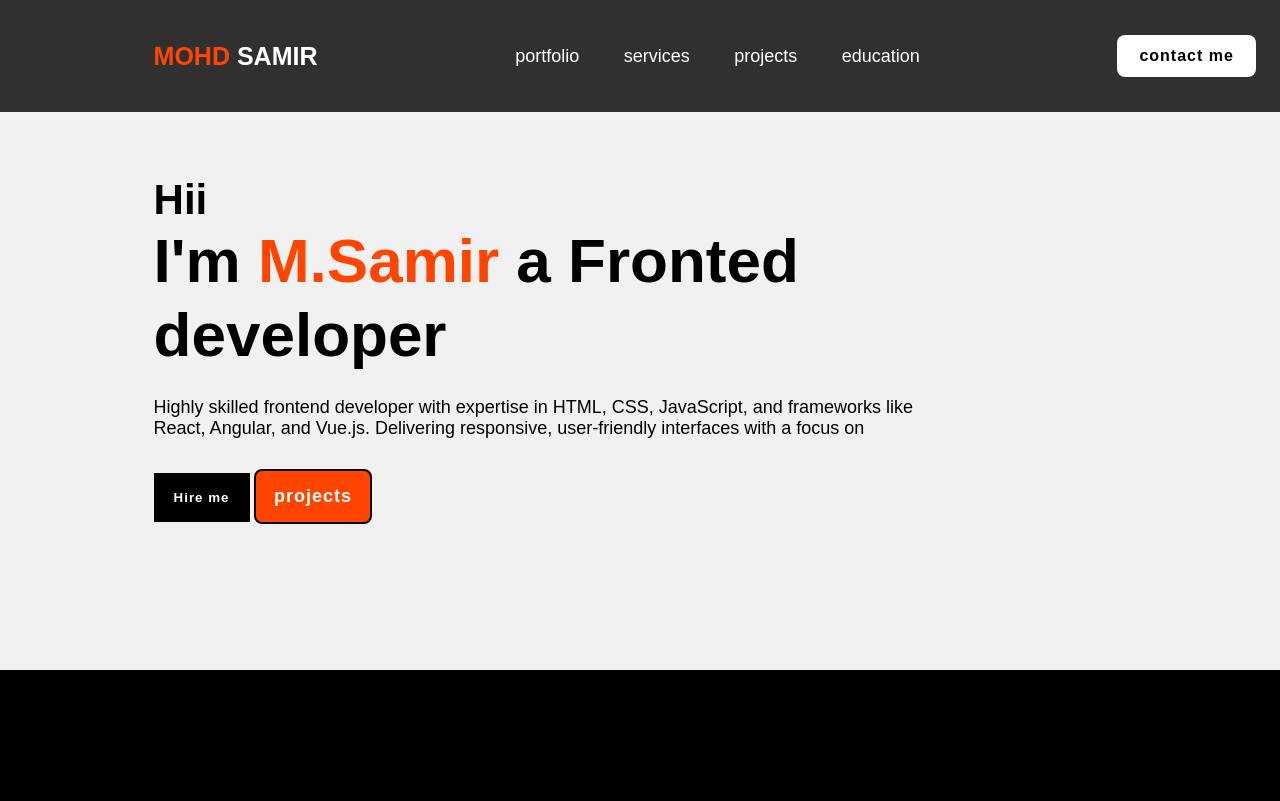
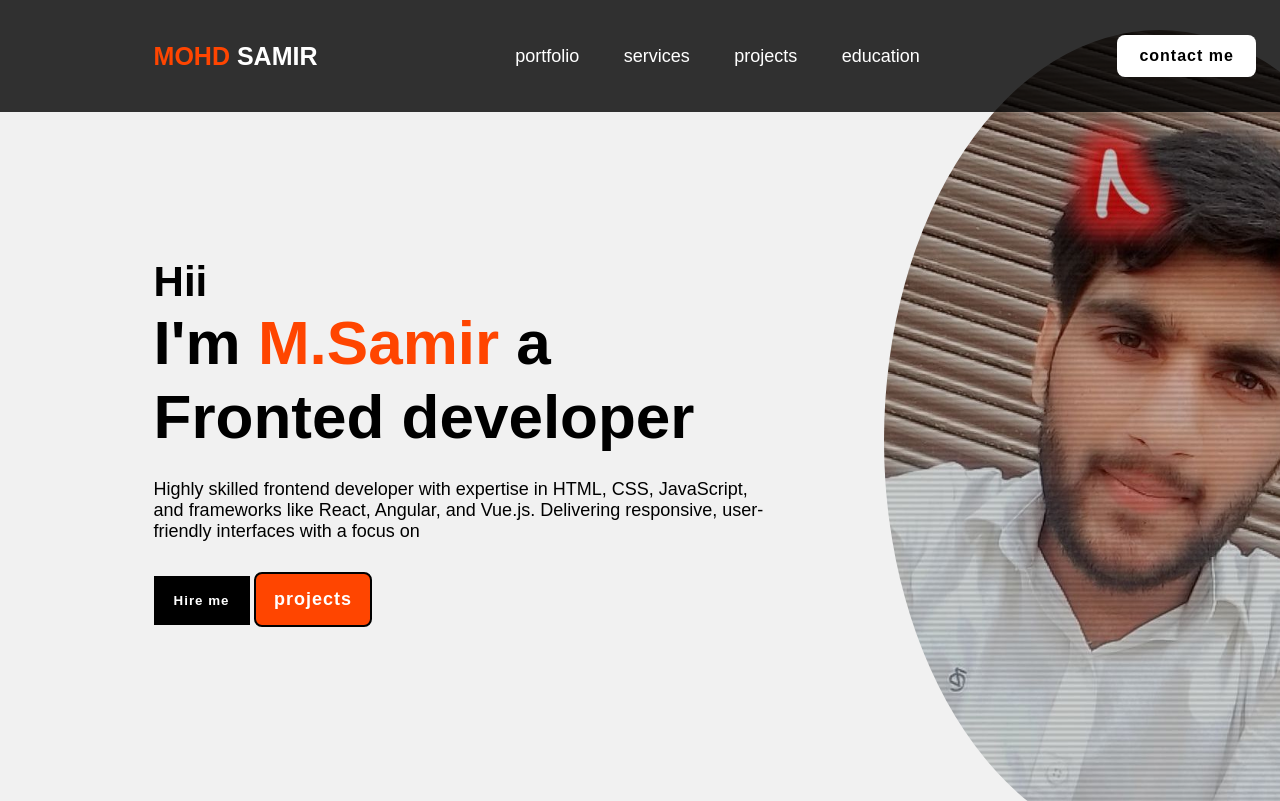
Before and after one commit to mohdsamir007/Portfolio-, a plain HTML site: page index.html in a window 1280 px wide. Shown: the top 801 px of the page. Drawn offline with Linux system fonts and the light colour scheme.

Commit message:
index.html

```diff
--- a/index.html
+++ b/index.html
@@ -36,7 +36,7 @@
       </div>
     </div>
     <div class="img-box">
-      <img src="/storage/emulated/0/DCIM/family../Snapchat-1386585125~3.jpg" alt="">
+      <img src="Snapchat-1386585125~3.jpg" alt="">
     </div>
   </section>
   <section class="about">
```
